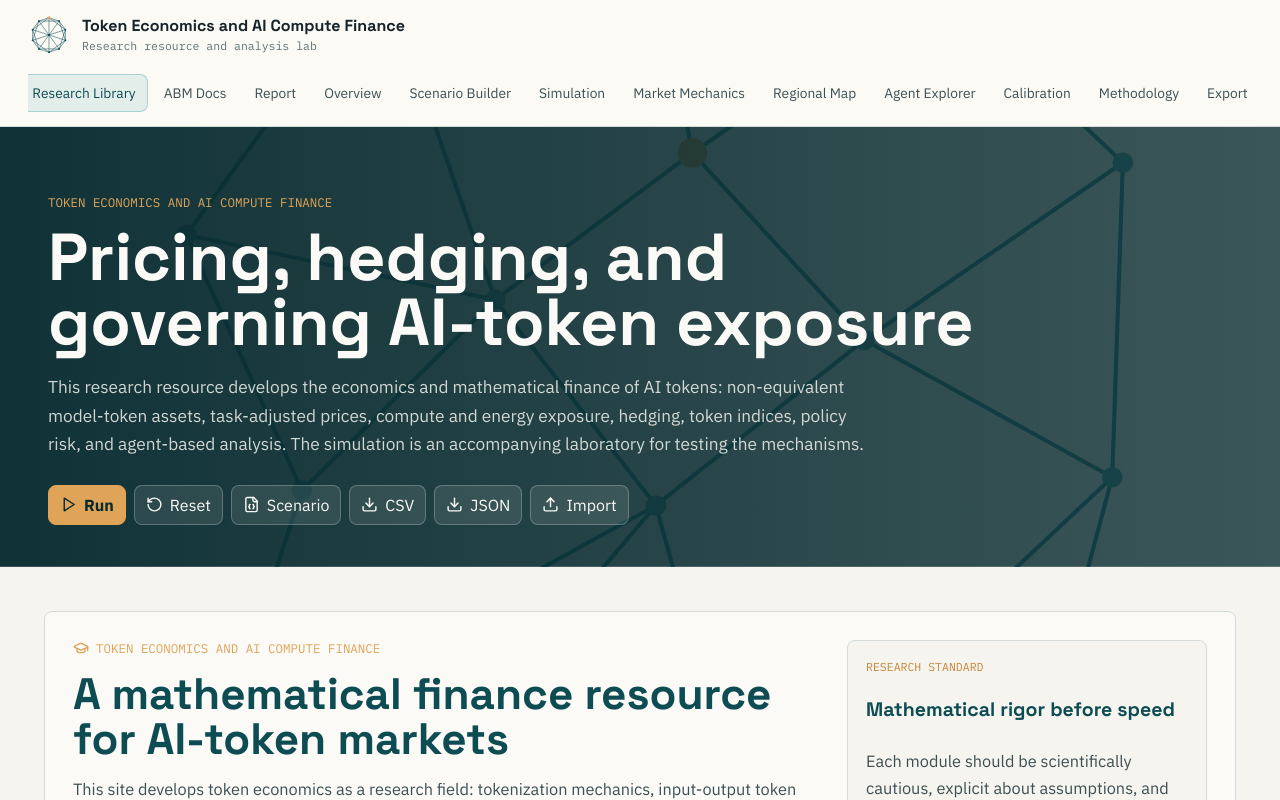
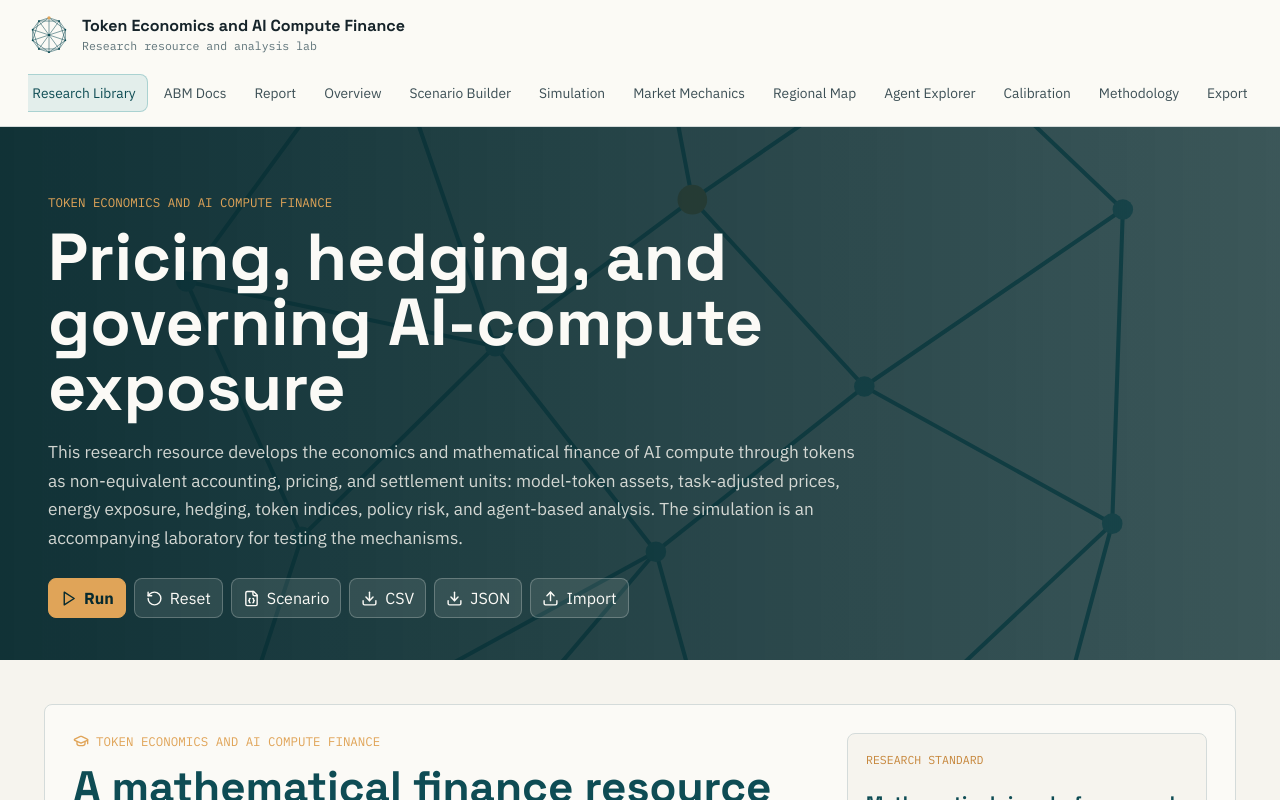
Before and after one commit to FabianHarang/ai-token-economics-finance, a React (Vite) app: page / in a window 1280 px wide. Shown: the top 800 px of the page. Built offline with nearby package versions, Linux system fonts and the light colour scheme.

Commit message:
Clarify AI compute exposure hero title

```diff
--- a/src/App.tsx
+++ b/src/App.tsx
@@ -42,12 +42,13 @@ export function App() {
       <section className="workspace-hero">
         <div className="hero-copy">
           <span className="section-kicker">Token economics and AI compute finance</span>
-          <h1>Pricing, hedging, and governing AI-token exposure</h1>
+          <h1>Pricing, hedging, and governing AI-compute exposure</h1>
           <p>
             This research resource develops the economics and mathematical finance of AI
-            tokens: non-equivalent model-token assets, task-adjusted prices, compute and
-            energy exposure, hedging, token indices, policy risk, and agent-based analysis.
-            The simulation is an accompanying laboratory for testing the mechanisms.
+            compute through tokens as non-equivalent accounting, pricing, and settlement
+            units: model-token assets, task-adjusted prices, energy exposure, hedging,
+            token indices, policy risk, and agent-based analysis. The simulation is an
+            accompanying laboratory for testing the mechanisms.
           </p>
         </div>
         <RunControls
```
